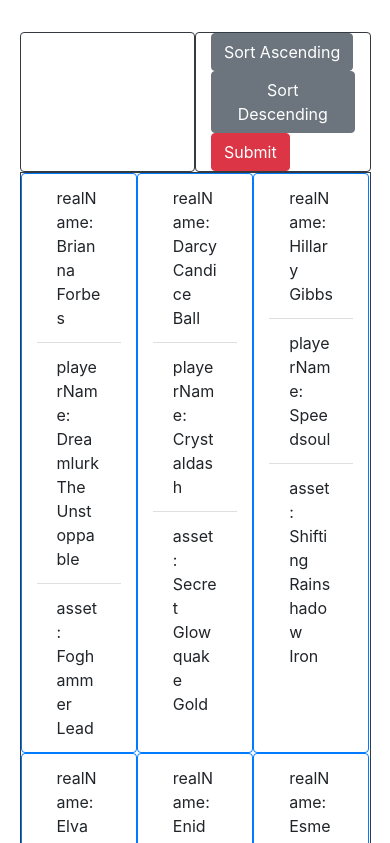
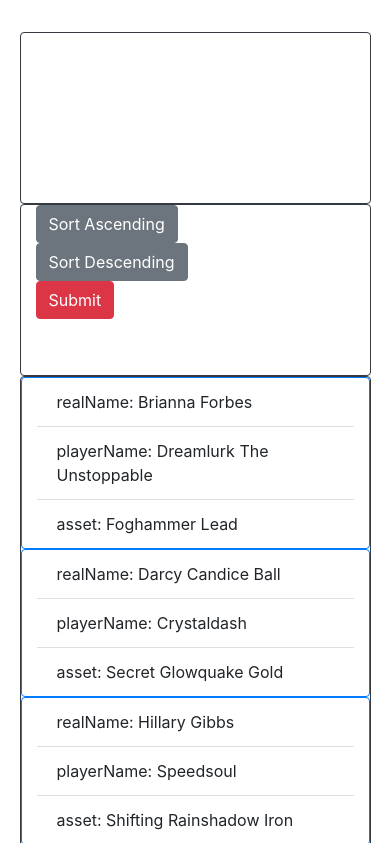
Before and after one commit to twin-nuclei/cardGame, a website built with Parcel: page src/index.html in a window 390 px wide. Shown: the top 843 px of the page. Built offline with nearby package versions, Linux system fonts and the light colour scheme.

Commit message:
made it responsive and added columns for buttons

```diff
--- a/src/index.html
+++ b/src/index.html
@@ -10,9 +10,11 @@
 <body>
 <div id="main" class="container-fluid">
     <div class="row">
-        <div id="details" class="col-6 border border-dark rounded first_level_box"></div>
-        <div id="controls" class="col-6 border border-dark rounded first_level_box"></div>
-        <div id="overview" class="container col-12 border border-dark first_level_box">
+        <div id="details" class="col-sm-6 border border-dark rounded controls"></div>
+        <div id="controls" class="col-sm-6 border border-dark rounded controls">
+            <div id="controls-row" class="row controls-row"></div>
+        </div>
+        <div id="overview" class="container col-sm-12 border border-dark rounded">
             <div class="row overview-row"></div>
         </div>
     </div>
--- a/src/js/modules/cards.js
+++ b/src/js/modules/cards.js
@@ -24,7 +24,7 @@ function addIdToCardData (players) {
 
 function createCard(cardData) {
     let card = document.createElement('div');
-    card.className = 'card col-4 border border-primary rounded';
+    card.className = 'card col-sm-4 border m-0 border-primary rounded';
     addCardContent(card, cardData);
     card.onclick = event => { displayInDetailView(event); markSelectedCardAndRefreshOverview(event)};
     return card;
--- a/src/js/modules/controls.js
+++ b/src/js/modules/controls.js
@@ -4,7 +4,7 @@ let cardElements;
 
 function createControls(cards) {
     cardElements = cards;
-    let parent = document.getElementById('controls');
+    let parent = document.getElementById('controls-row');
     let ascendingButton = createAscendingButton();
     let descendingButton = createDescendingButton();
     let submitButton = createSubmitButton();
@@ -13,31 +13,43 @@ function createControls(cards) {
     parent.appendChild(submitButton);
 }
 
+function createButtonColumn() {
+    let buttonColumn = document.createElement('div');
+    buttonColumn.className = 'col-sm-4';
+    return buttonColumn;
+}
+
 function createAscendingButton() {
+    let buttonElement = createButtonColumn();
     let button = document.createElement('button');
     button.className = 'btn btn-secondary';
     button.innerHTML = "Sort Ascending";
     button.id = "sortAsc";
     button.onclick = createOverviewAscending;
-    return button;
+    buttonElement.appendChild(button);
+    return buttonElement;
 }
 
 function createDescendingButton() {
+    let buttonElement = createButtonColumn();
     let button = document.createElement('button');
     button.className = 'btn btn-secondary';
     button.innerHTML = "Sort Descending";
     button.id = "sortDesc";
     button.onclick = createOverViewDescending;
-    return button;
+    buttonElement.appendChild(button);
+    return buttonElement;
 }
 
 function createSubmitButton() {
+    let buttonElement = createButtonColumn();
     let button = document.createElement('button');
     button.className = 'btn btn-danger';
     button.innerHTML = "Submit";
     button.id = "submit";
     button.onclick = submit;
-    return button;
+    buttonElement.appendChild(button);
+    return buttonElement;
 }
 
 function createOverviewAscending() {
--- a/src/js/modules/details.js
+++ b/src/js/modules/details.js
@@ -10,7 +10,7 @@ function displayInDetailView(event) {
     let cardCopy = createCard(selectedCard[0]);
     cardCopy.onclick = () => {};
     cardCopy.id = cards.length + 1;
-    cardCopy.className = 'cardCopy card-body col-12 border border-primary rounded';
+    cardCopy.className = 'cardCopy card-body col-sm-12 border border-primary rounded';
     details.appendChild(cardCopy);
 }
 
--- a/src/js/modules/overview.js
+++ b/src/js/modules/overview.js
@@ -13,10 +13,10 @@ function createCardOverview(allCards) {
 function markSelectedCardAndRefreshOverview(event) {
     if (sessionStorage.getItem('selectedCardId')) {
         let previousSelectedCard = document.getElementById(sessionStorage.getItem('selectedCardId'))
-        previousSelectedCard.className = 'card card card col-4 border border-primary rounded';
+        previousSelectedCard.className = 'card card card col-sm-4 border border-primary rounded';
     }
     let selectedCard = document.getElementById(event.currentTarget.id);
-    selectedCard.className = 'card card col-4 border border-primary rounded';
+    selectedCard.className = 'card card col-sm-4 border border-primary rounded';
     sessionStorage.setItem('selectedCardId', event.currentTarget.id);
 }
 
--- a/src/sass/main.scss
+++ b/src/sass/main.scss
@@ -6,65 +6,9 @@ body {
     margin: 2em auto;
 }
 
-//button {
-//    font-size: 1em;
-//    padding: 15px 32px;
-//}
-
-//#main {
-//    display: grid;
-//    grid-template-columns: 2fr 1fr;
-//    grid-gap: 20px;
-//}
-
-//.first_level_box {
-//    border-radius: 5px;
-//    padding: 10px;
-//    background-color: rgb(207,232,220);
-//    border: 2px solid rgb(79,185,227);
-//}
-
-//#overview {
-//    display: grid;
-//    grid-template-columns: 1fr 1fr 1fr;
-//}
-
-//.card, .cardCopy {
-//    border-radius: 5px;
-//    padding: 10px;
-//    margin: 10px;
-//    background-color: rgb(207,232,220);
-//    border: 2px solid rgb(79,185,227);
-//}
-
-//.selected {
-//    border: 2px solid rgb(249, 96, 72);
-//}
-
-//.card:hover {
-//    background-color: rgb(145, 208, 247);
-//}
-
-//.modal {
-//    display: none;
-//    position: fixed;
-//    z-index: 1;
-//    left: 0;
-//    top: 0;
-//    width: 100%;
-//    height: 100%;
-//    overflow: auto;
-//    background-color: rgb(0,0,0);
-//    background-color: rgba(0,0,0,0.4);
-//}
-
-//.modal-content {
-//    background-color: #fefefe;
-//    margin: 15% auto;
-//    padding: 20px;
-//    border: 1px solid #888;
-//    width: 80%;
-//}
+.controls {
+    min-height: 172px;
+}
 
 .close {
     color: #aaa;
```
Also changed, not shown: dist/index.html, 5 other files.
